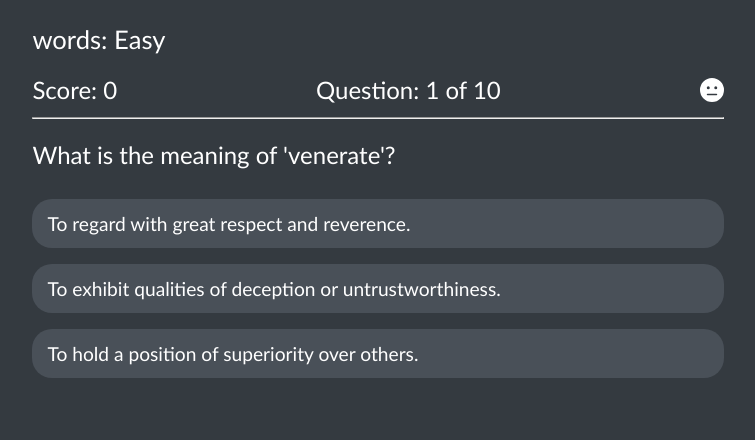
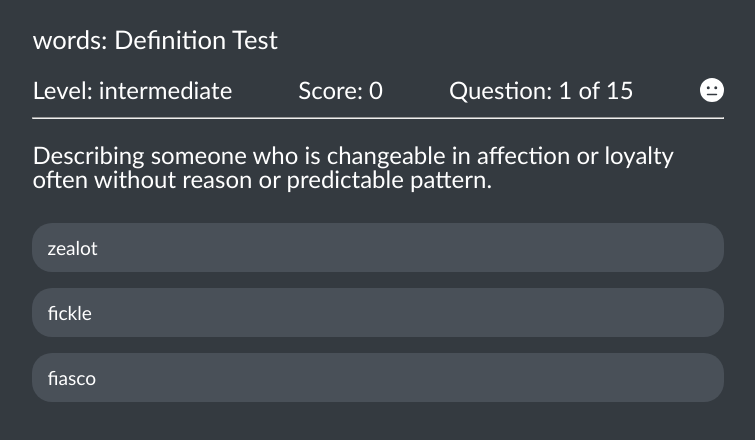
Before and after one commit to Lordtyger/quiztime, a React (Vite) app: page / in a window 1280 px wide. Both pictures are taken after a click on the button "Start Quiz". Shown: the top 440 px of the page, without its empty margins (262-1017 px from the left). Built offline with nearby package versions, Linux system fonts and the light colour scheme.

Commit message:
definition quiz

```diff
--- /dev/null
+++ b/public/data/words/definition-questions.json
@@ -0,0 +1,167 @@
+[
+    {
+        "correct_answer": "benevolent",
+        "difficulty_level": "intermediate",
+        "question": "Having a disposition to do good and promote the welfare and happiness of others.",
+        "incorrect_answers": [
+            "altruism",
+            "philanthropy",
+            "indifference",
+            "civility"
+        ]
+    },
+    {
+        "correct_answer": "eloquent",
+        "difficulty_level": "intermediate",
+        "question": "Expressing ideas clearly and effectively in speech or writing with persuasive power.",
+        "incorrect_answers": [
+            "verbose",
+            "opaque",
+            "obscure",
+            "terse"
+        ]
+    },
+    {
+        "correct_answer": "pervasive",
+        "difficulty_level": "intermediate",
+        "question": "Spreading widely throughout an area or a group of people in a noticeable way.",
+        "incorrect_answers": [
+            "ambiguous",
+            "tenuous",
+            "incremental",
+            "residual"
+        ]
+    },
+    {
+        "correct_answer": "mitigate",
+        "difficulty_level": "intermediate",
+        "question": "To make something less severe, serious, or painful without removing it completely.",
+        "incorrect_answers": [
+            "exacerbate",
+            "abrogate",
+            "amalgamate",
+            "culminate"
+        ]
+    },
+    {
+        "correct_answer": "capricious",
+        "difficulty_level": "hard",
+        "question": "Characterized by sudden changes in mood or behavior without clear reason or predictable pattern.",
+        "incorrect_answers": [
+            "ephemeral",
+            "erratic",
+            "languid",
+            "anomaly"
+        ]
+    },
+    {
+        "correct_answer": "Eunoia",
+        "difficulty_level": "hard",
+        "question": "It refers to a state of normal mental health or beautiful thinking and well-disposed feelings.",
+        "incorrect_answers": [
+            "Nostalgia",
+            "Zeugma",
+            "Anhedonia",
+            "Liminality"
+        ]
+    },
+    {
+        "correct_answer": "Amaranthine",
+        "difficulty_level": "hard",
+        "question": "Having an enduring and unchanging quality that suggests eternal beauty or the absence of decay.",
+        "incorrect_answers": [
+            "Elucidate",
+            "Ephemeral",
+            "Ostentatious",
+            "Obfuscate"
+        ]
+    },
+    {
+        "correct_answer": "recalcitrant",
+        "difficulty_level": "hard",
+        "question": "Marked by stubborn resistance to authority or control, often refusing to obey what is expected.",
+        "incorrect_answers": [
+            "obdurate",
+            "perfidious",
+            "astigmatism",
+            "obfuscate"
+        ]
+    },
+    {
+        "correct_answer": "ardent",
+        "difficulty_level": "intermediate",
+        "question": "Having or showing intense passion, enthusiasm, or eagerness towards a person, activity, or cause.",
+        "incorrect_answers": [
+            "obscure",
+            "meticulous",
+            "ambivalent",
+            "candid"
+        ]
+    },
+    {
+        "correct_answer": "fickle",
+        "difficulty_level": "intermediate",
+        "question": "Describing someone who is changeable in affection or loyalty often without reason or predictable pattern.",
+        "incorrect_answers": [
+            "zealot",
+            "fiasco",
+            "surreal",
+            "ambivalence"
+        ]
+    },
+    {
+        "correct_answer": "pensive",
+        "difficulty_level": "intermediate",
+        "question": "Engaged in deep or serious thought often with a trace of sadness or reflection.",
+        "incorrect_answers": [
+            "vacation",
+            "disruption",
+            "exploration",
+            "celebration"
+        ]
+    },
+    {
+        "correct_answer": "snooker",
+        "difficulty_level": "intermediate",
+        "question": "It is a cue sport played on a rectangular table with pockets and colored balls.",
+        "incorrect_answers": [
+            "poker",
+            "curling",
+            "fencing",
+            "chess"
+        ]
+    },
+    {
+        "correct_answer": "dog",
+        "difficulty_level": "easy",
+        "question": "A domesticated carnivorous mammal often kept as a pet or used for work or companionship.",
+        "incorrect_answers": [
+            "giraffe",
+            "whistle",
+            "mosaic",
+            "jigsaw"
+        ]
+    },
+    {
+        "correct_answer": "river",
+        "difficulty_level": "intermediate",
+        "question": "A large natural stream of flowing water that typically empties into a sea or ocean.",
+        "incorrect_answers": [
+            "channel",
+            "oasis",
+            "delta",
+            "basin"
+        ]
+    },
+    {
+        "correct_answer": "tree",
+        "difficulty_level": "easy",
+        "question": "A perennial plant with an elongated stem supporting branches and leaves above ground level.",
+        "incorrect_answers": [
+            "boulder",
+            "shelter",
+            "pavement",
+            "scaffold"
+        ]
+    }
+]
--- a/src/components/AskQuestions.tsx
+++ b/src/components/AskQuestions.tsx
@@ -15,6 +15,8 @@ export function AskQuestions() {
         correctAnswer,
         userAnswer,
     } = useAppSelector(selectCurrentQuestionData);
+    console.log('currentQuestion', currentQuestion);
+    const { difficulty_level } = currentQuestion;
 
     const numberOfQuestions = useAppSelector(selectNumberOfQuestions);
     const quizFinished = questionIndex + 1 === numberOfQuestions;
@@ -44,6 +46,7 @@ export function AskQuestions() {
         <div className='quiz-container'>
             <h1>{subject}: {category}</h1>
             <Question
+                difficulty_level={difficulty_level || ''}
                 questionTxt={currentQuestion.question}
                 userScore={userScore}
                 numberOfQuestions={numberOfQuestions}
@@ -68,7 +71,7 @@ export function AskQuestions() {
                         <button onClick={showNextQuestion}>Next </button>
                     )}
                     {quizFinished && userAnswer && (
-                        <button onClick={() => window.location.reload() }>Restart</button>
+                        <button onClick={() => window.location.reload()}>Restart</button>
                         // <button onClick={() => dispatch(restartQuiz())}>Restart</button>
                     )}
                 </div>
--- a/src/components/Question.tsx
+++ b/src/components/Question.tsx
@@ -1,11 +1,13 @@
 import { FaFaceFrown, FaFaceGrinBeam, FaFaceMeh } from 'react-icons/fa6';
 export default function Question({
+    difficulty_level,
     questionTxt,
     userScore,
     numberOfQuestions,
     questionIndex,
     pastAnswerAttempt
 }: {
+    difficulty_level: string,
     questionTxt: string
     userScore: number,
     numberOfQuestions: number,
@@ -16,6 +18,7 @@ export default function Question({
     return (
         <div className='question-container'>
             <div className='question-header'>
+                {difficulty_level && <span>Level: {difficulty_level}</span>}
                 <p className='score'>Score: {userScore}</p>
                 <p className='question-count'>Question: {questionIndex + 1} of {numberOfQuestions}</p>
                 <div className='past-answer-attempt'>
--- a/src/features/questions/quizSlice.ts
+++ b/src/features/questions/quizSlice.ts
@@ -18,7 +18,7 @@ const initialState: QuizState = {
     score: 0,
     userAnswers: {},
     currentQuestionIndex: 0,
-    category: 'sat',
+    category: 'definition',
     quizStarted: false,
     currentQuestions: [],
     categories: {
@@ -39,6 +39,7 @@ const initialState: QuizState = {
         //     { id: 'nextjs1', name: "Next.js one" },
         // ],
         words: [
+            {id: 'definition', name: "Definition Test" },
             { id: 'sat', name: "Easy" },
             { id: 'words1', name: "Hard" },
             { id: 'words2', name: "Harder" },
--- a/src/types/questions.ts
+++ b/src/types/questions.ts
@@ -3,6 +3,7 @@ export interface  QuizQuestion  {
     correct_answer: string;
     incorrect_answers: string[];
     explanation: string;
+    difficulty_level?: string;
 };
 // export interface QuestionsApiResponse {
 //     results: QuizQuestion[]
```
Also changed, not shown: 1 other file (tests, documents, lock files or other folders). Lines whose indentation alone changed are shown as unchanged.
